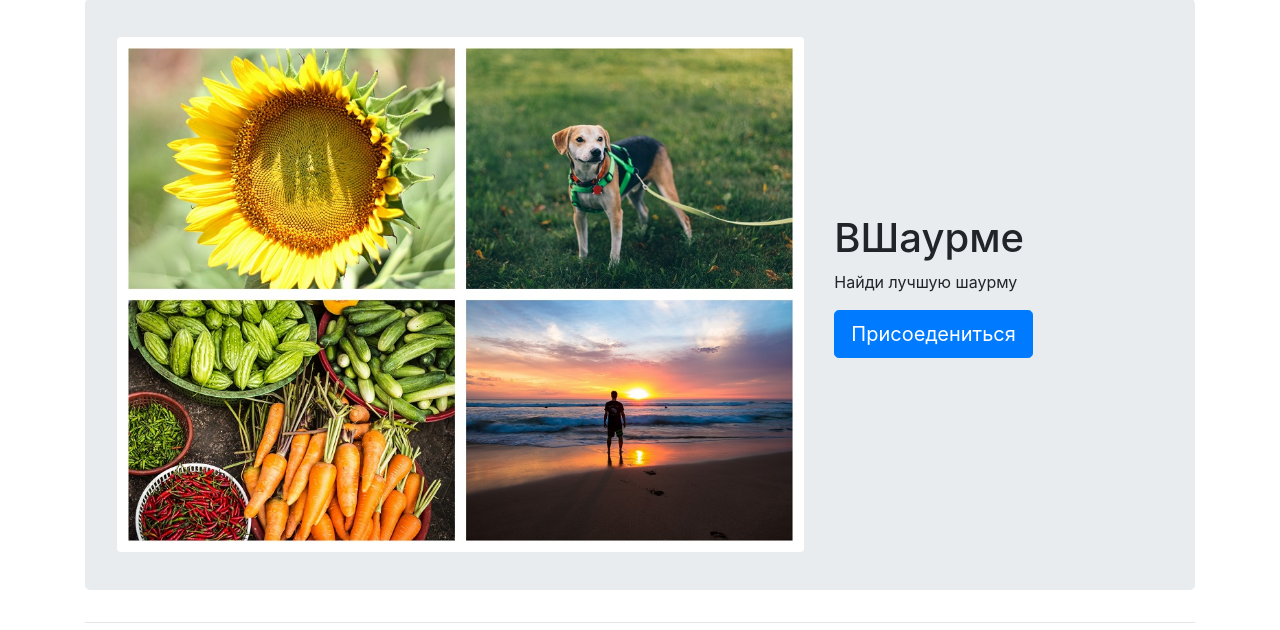
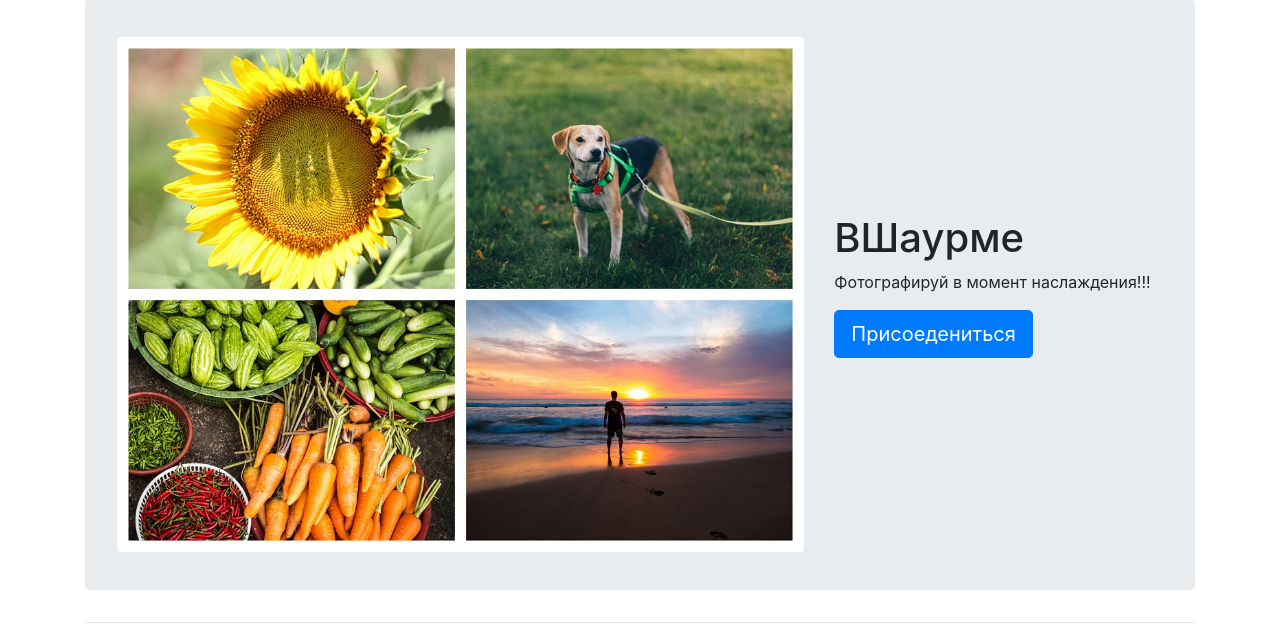
Before and after one commit to intrening/417team, a Flask app: page / in a window 1280 px wide. Shown: the part 90-720 px from the top of the page. Run offline with Flask 2, Linux system fonts and the light colour scheme; some libraries are stand-ins or nearby versions.

Commit message:
Revert "name on main"
This reverts commit 4c4a27d61766197e42b247fbfa3af4abe5bdc80d.

```diff
--- a/vshaurme/templates/main/index.html
+++ b/vshaurme/templates/main/index.html
@@ -93,7 +93,7 @@
             </div>
             <div class="col-md-4 align-self-center">
                 <h1>ВШаурме</h1>
-                <p>Найди лучшую шаурму</p>
+                <p>Фотографируй в момент наслаждения!!!</p>
                 <p><a class="btn btn-primary btn-lg" href="{{ url_for('auth.register') }}">Присоедениться</a></p>
             </div>
         </div>
```
